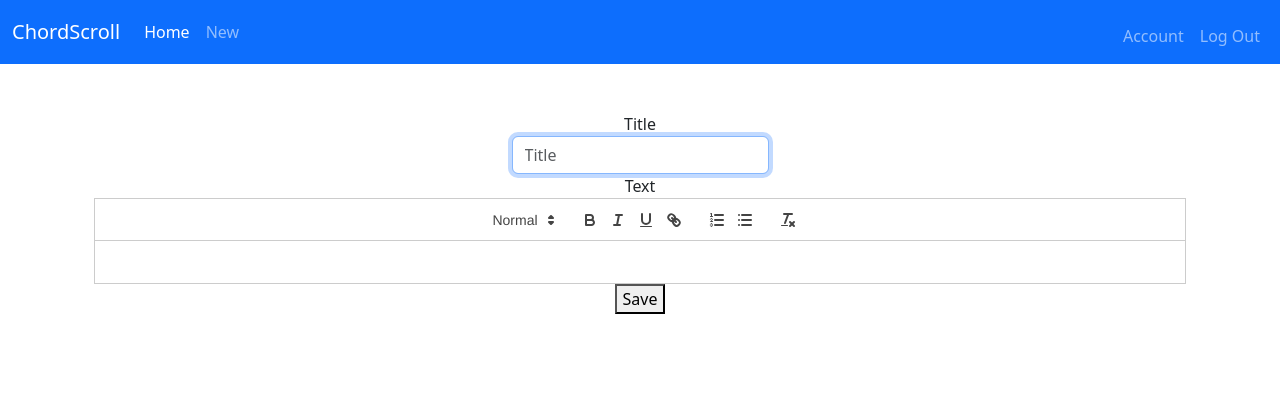
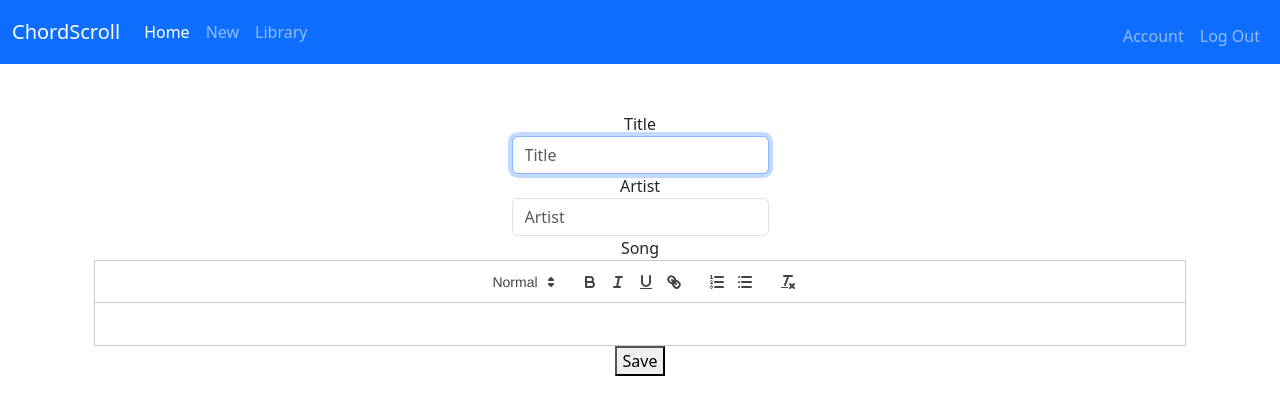
Before and after one commit to EthanKC/chord-scroll, a Flask app: page /new in a window 1280 px wide. Shown: the top 415 px of the page. Run offline with Flask 3, Linux system fonts and the light colour scheme; a user stored in the database is signed in; some libraries are stand-ins or nearby versions.

Commit message:
Completed /new build. Created songs table in db to store songs

```diff
--- a/app.py
+++ b/app.py
@@ -255,7 +255,26 @@ def forgot_password():
 @login_required
 def new():
     if request.method == "POST":
-        flash("TODO")
+        title = request.form.get("title")
+        artist = request.form.get("artist")
+        song = request.form.get("song")
+
+        # Ensure title was submitted
+        if not title:
+            flash("Title Required")
+            return redirect("/new")
+
+        # Ensure song was submitted
+        if not song:
+            flash("Song Required")
+            return redirect("/new")
+
+        if artist:
+            db.execute("INSERT INTO songs (title, artist, song_text, person_id) VALUES(?,?,?,?)", title, artist, song, session["user_id"])
+        else:
+           db.execute("INSERT INTO songs (title, song_text, person_id) VALUES(?,?,?,?)", title, song, session["user_id"])
+
+        flash("Song Saved")
         return redirect("/new")
 
     else:
--- a/templates/layout.html
+++ b/templates/layout.html
@@ -37,6 +37,7 @@
                       </a>
                     </li>
                     <li class="nav-item"><a class="nav-link" href="/new">New</a></li>
+                    <li class="nav-item"><a class="nav-link" href="/library">Library</a></li>
                   </ul>
                   <ul class="navbar-nav ms-auto mt-2">
                     <li class="nav-item"><a class="nav-link" href="/account">Account</a></li>
--- a/templates/new.html
+++ b/templates/new.html
@@ -6,14 +6,19 @@
 
 {% block main %}
     <div class="container">
-        <form action="/new" method="post">
+        <form action="/new" method="post" onsubmit="submitForm()">
             <div class="form-group">
                 <label for="title">Title</label>
                 <input autocomplete="off" autofocus class="form-control mx-auto w-auto" id="title" name="title" placeholder="Title" type="text">
             </div>
             <div class="form-group">
-                <label>Text</label>
+                <label for="title">Artist</label>
+                <input autocomplete="off" autofocus class="form-control mx-auto w-auto" id="artist" name="artist" placeholder="Artist" type="text">
+            </div>
+            <div class="form-group">
+                <label>Song</label>
                 <div id="editor"></div>
+                <input type="hidden" name="song" id="hiddenInput">
             </div>
             <button type="submit">Save</button>
         </form>
@@ -27,5 +32,10 @@
         const quill = new Quill('#editor', {
         theme: 'snow'
         });
+
+        function submitForm() {
+            var content = quill.root.innerHTML;
+            document.getElementById('hiddenInput').value = content;
+        }
     </script>
 {% endblock %}
```
Also changed, not shown: chord-scroll.db.
